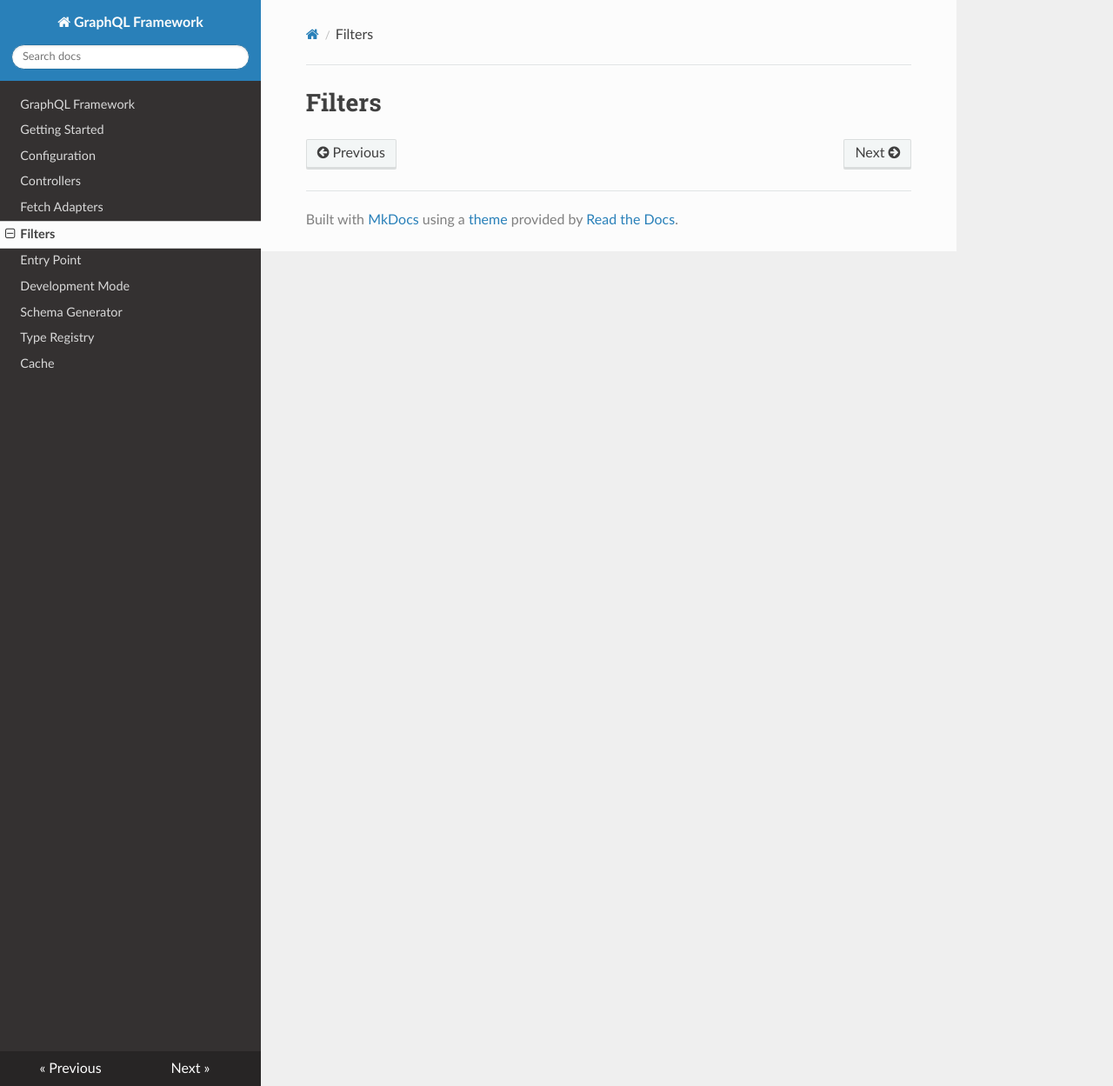
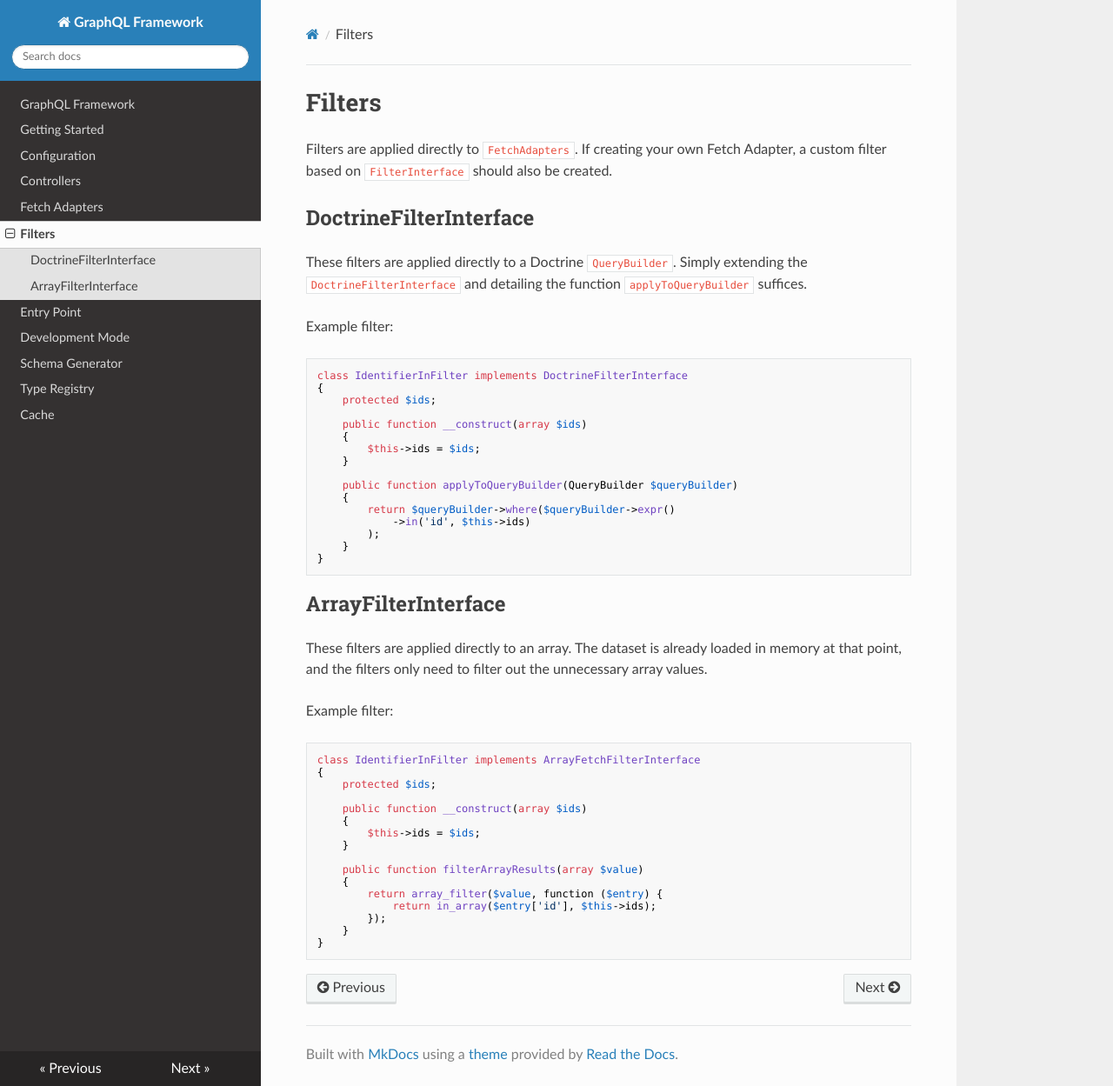
Before and after one commit to kronostechnologies/graphql-framework, an MkDocs documentation site: the page built from docs/docs/filters.md, in a window 1280 px wide and 1249 px high. Shown: the whole window at 87% size. Built offline with MkDocs 1.6.1, drawn with Linux system fonts in a browser that asks for light colours; nearby versions of some CDN libraries; old or Windows-style settings are respelled for this version of MkDocs.

Commit message:
Fetch adapter and filters docs done

````diff
--- a/docs/docs/filters.md
+++ b/docs/docs/filters.md
@@ -1 +1,51 @@
 # Filters
+
+Filters are applied directly to `FetchAdapters`. If creating your own Fetch Adapter, a custom filter based on `FilterInterface` should also be created.
+
+## DoctrineFilterInterface
+
+These filters are applied directly to a Doctrine `QueryBuilder`. Simply extending the `DoctrineFilterInterface` and detailing the function `applyToQueryBuilder` suffices.
+
+Example filter:
+```
+class IdentifierInFilter implements DoctrineFilterInterface
+{
+    protected $ids;
+
+    public function __construct(array $ids)
+    {
+        $this->ids = $ids;
+    }
+
+    public function applyToQueryBuilder(QueryBuilder $queryBuilder)
+    {
+        return $queryBuilder->where($queryBuilder->expr()
+            ->in('id', $this->ids)
+        );
+    }
+}
+```
+
+## ArrayFilterInterface
+
+These filters are applied directly to an array. The dataset is already loaded in memory at that point, and the filters only need to filter out the unnecessary array values.
+
+Example filter:
+```
+class IdentifierInFilter implements ArrayFetchFilterInterface
+{
+    protected $ids;
+
+    public function __construct(array $ids)
+    {
+        $this->ids = $ids;
+    }
+
+    public function filterArrayResults(array $value)
+    {
+        return array_filter($value, function ($entry) {
+            return in_array($entry['id'], $this->ids);
+        });
+    }
+}
+```
````
Also changed, not shown: docs/docs/fetch-adapter.md (+4 -0 lines).
